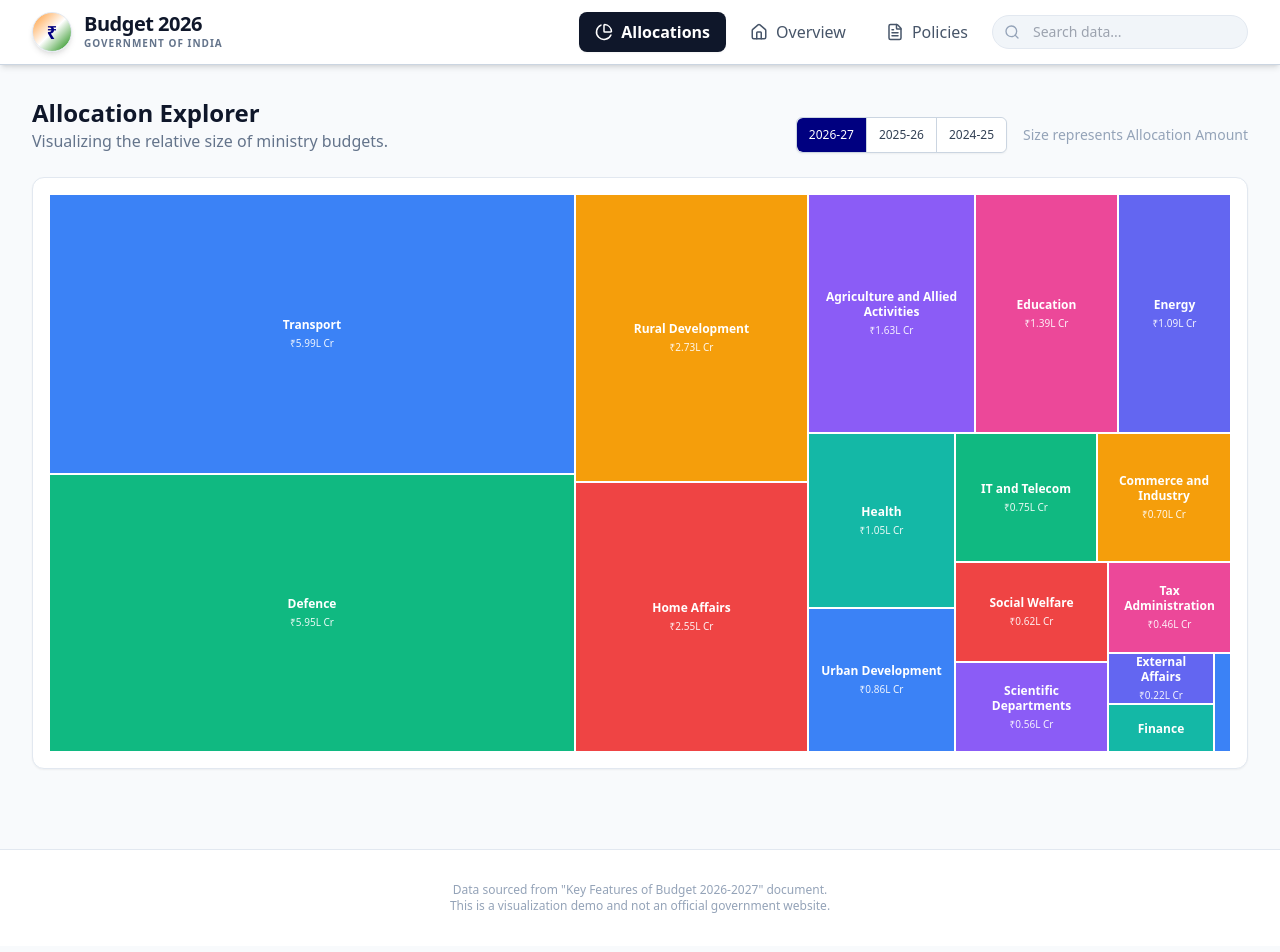
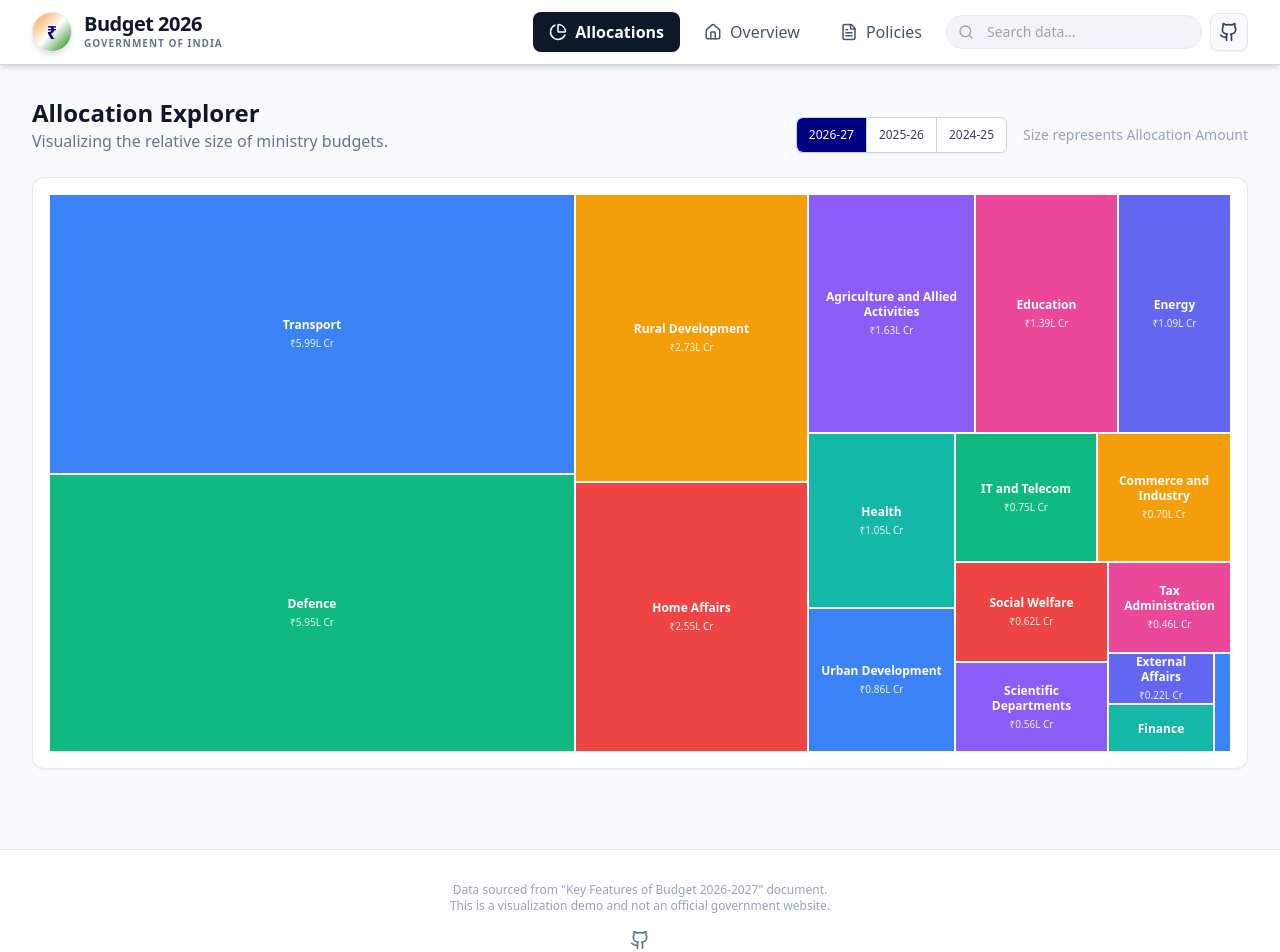
Before and after one commit to buddhsen-tripathi/union-budget, a React (Vite) app: page / in a window 1280 px wide. Shown: the top 952 px of the page. Built offline with nearby package versions, Linux system fonts and the light colour scheme.

Commit message:
add github icon, make the allocation animation more snappier

```diff
--- a/src/App.tsx
+++ b/src/App.tsx
@@ -4,6 +4,7 @@ import { Navigation } from './components/Navigation';
 import { Dashboard } from './pages/Dashboard';
 import { Policies } from './pages/Policies';
 import { AllocationExplorer } from './pages/AllocationExplorer';
+import { Github } from 'lucide-react';
 
 function App() {
   return (
@@ -19,11 +20,19 @@ function App() {
         </main>
 
         <footer className="bg-white border-t border-slate-200 mt-12">
-          <div className="max-w-7xl mx-auto py-8 px-4 sm:px-6 lg:px-8">
+          <div className="max-w-7xl mx-auto py-8 px-4 sm:px-6 lg:px-8 flex flex-col items-center space-y-4">
             <p className="text-center text-xs text-slate-400">
               Data sourced from "Key Features of Budget 2026-2027" document.
               <br/>This is a visualization demo and not an official government website.
             </p>
+            <a
+              href="https://github.com/zoyron/union-budget"
+              target="_blank"
+              rel="noopener noreferrer"
+              className="text-slate-500 hover:text-slate-900 transition-colors"
+            >
+              <Github size={20} />
+            </a>
           </div>
         </footer>
       </div>
--- a/src/components/Charts/BudgetTrendChart.tsx
+++ b/src/components/Charts/BudgetTrendChart.tsx
@@ -33,10 +33,10 @@ export const BudgetTrendChart: React.FC = () => {
             cursor={{fill: '#f1f5f9'}}
           />
           <Legend wrapperStyle={{paddingTop: '20px'}} />
-          <Bar dataKey="revenueReceipts" name="Rev. Receipts" fill="#10b981" radius={[4, 4, 0, 0]} barSize={20} />
-          <Bar dataKey="revenueExpenditure" name="Rev. Expenditure" fill="#ef4444" radius={[4, 4, 0, 0]} barSize={20} />
-          <Bar dataKey="capitalReceipts" name="Cap. Receipts" fill="#3b82f6" radius={[4, 4, 0, 0]} barSize={20} />
-          <Bar dataKey="effectiveCapitalExpenditure" name="Cap. Expenditure" fill="#f59e0b" radius={[4, 4, 0, 0]} barSize={20} />
+          <Bar dataKey="revenueReceipts" name="Rev. Receipts" fill="#10b981" radius={[4, 4, 0, 0]} barSize={20} animationDuration={500} />
+          <Bar dataKey="revenueExpenditure" name="Rev. Expenditure" fill="#ef4444" radius={[4, 4, 0, 0]} barSize={20} animationDuration={500} />
+          <Bar dataKey="capitalReceipts" name="Cap. Receipts" fill="#3b82f6" radius={[4, 4, 0, 0]} barSize={20} animationDuration={500} />
+          <Bar dataKey="effectiveCapitalExpenditure" name="Cap. Expenditure" fill="#f59e0b" radius={[4, 4, 0, 0]} barSize={20} animationDuration={500} />
         </BarChart>
       </ResponsiveContainer>
     </div>
--- a/src/components/Charts/FiscalChart.tsx
+++ b/src/components/Charts/FiscalChart.tsx
@@ -28,8 +28,8 @@ export const FiscalChart: React.FC = () => {
             cursor={{fill: '#f1f5f9'}}
           />
           <Legend wrapperStyle={{paddingTop: '20px'}} />
-          <Bar dataKey="fiscalDeficit" name="Fiscal Deficit" fill="#3b82f6" radius={[4, 4, 0, 0]} barSize={32} />
-          <Bar dataKey="revenueDeficit" name="Revenue Deficit" fill="#f59e0b" radius={[4, 4, 0, 0]} barSize={32} />
+          <Bar dataKey="fiscalDeficit" name="Fiscal Deficit" fill="#3b82f6" radius={[4, 4, 0, 0]} barSize={32} animationDuration={500} />
+          <Bar dataKey="revenueDeficit" name="Revenue Deficit" fill="#f59e0b" radius={[4, 4, 0, 0]} barSize={32} animationDuration={500} />
         </BarChart>
       </ResponsiveContainer>
     </div>
--- a/src/components/Charts/RupeeChart.tsx
+++ b/src/components/Charts/RupeeChart.tsx
@@ -38,6 +38,7 @@ export const RupeeChart: React.FC<Props> = ({ data }) => {
             paddingAngle={2}
             dataKey="percentage"
             nameKey="label"
+            animationDuration={600}
           >
             {data.map((entry, index) => (
               <Cell key={`cell-${index}`} fill={entry.color} stroke="none" />
--- a/src/components/Navigation.tsx
+++ b/src/components/Navigation.tsx
@@ -1,5 +1,5 @@
 import React, { useState } from 'react';
-import { Menu, X, BarChart3, PieChart, FileText, Home, Search } from 'lucide-react';
+import { Menu, X, BarChart3, PieChart, FileText, Home, Search, Github } from 'lucide-react';
 import { Link, useLocation } from 'react-router-dom';
 import { useAppStore } from '../store';
 
@@ -61,6 +61,16 @@ export const Navigation: React.FC = () => {
                 className="pl-10 pr-4 py-1.5 rounded-full bg-slate-100 border border-slate-200 focus:bg-white focus:border-india-saffron focus:ring-2 focus:ring-india-saffron/20 w-48 lg:w-64 text-sm transition-all"
               />
             </div>
+
+            <a
+              href="https://github.com/zoyron/union-budget"
+              target="_blank"
+              rel="noopener noreferrer"
+              className="ml-4 p-2 text-slate-700 hover:text-slate-900 bg-slate-50 hover:bg-slate-100 border border-slate-200 rounded-lg transition-all shadow-sm"
+              title="View on GitHub"
+            >
+              <Github size={20} />
+            </a>
           </div>
 
           {/* Mobile menu button */}
@@ -96,6 +106,15 @@ export const Navigation: React.FC = () => {
             <NavLink to="/" icon={PieChart} label="Allocations" onClick={() => setIsOpen(false)} />
             <NavLink to="/overview" icon={Home} label="Overview" onClick={() => setIsOpen(false)} />
             <NavLink to="/policies" icon={FileText} label="Policies" onClick={() => setIsOpen(false)} />
+            <a
+              href="https://github.com/zoyron/union-budget"
+              target="_blank"
+              rel="noopener noreferrer"
+              className="flex items-center space-x-2 px-4 py-2 rounded-lg text-slate-600 hover:bg-slate-100 hover:text-slate-900 font-medium transition-colors"
+            >
+              <Github size={18} />
+              <span>GitHub Repository</span>
+            </a>
           </div>
         </div>
       )}
--- a/src/pages/AllocationExplorer.tsx
+++ b/src/pages/AllocationExplorer.tsx
@@ -109,6 +109,7 @@ export const AllocationExplorer: React.FC = () => {
                     aspectRatio={4 / 3}
                     stroke="#fff"
                     content={<CustomizedContent />}
+                    animationDuration={400}
                 >
                     <Tooltip content={<CustomTooltip />} />
                 </Treemap>
```
